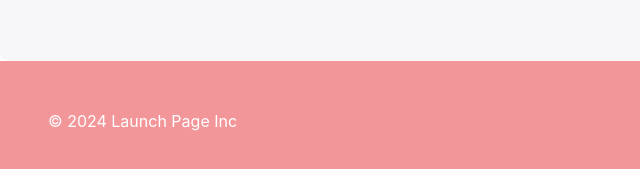
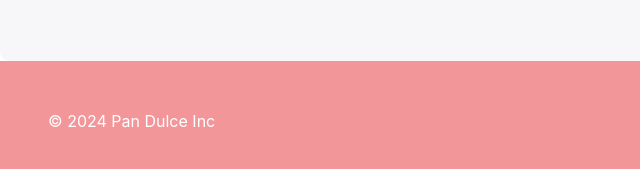
Before and after one commit to lucila-hernandez/launch-page, a plain HTML site: page index.html in a window 1280 px wide. Shown: the part 2067-2236 px from the top of the page, 0-640 px from the left. Drawn offline with nearby package versions, Linux system fonts and the light colour scheme.

Commit message:
updated index.html

```diff
--- a/index.html
+++ b/index.html
@@ -68,7 +68,7 @@
 
   <!-- FOOTER -->
     <div class="bg-secondary p-5 text-white">
-        &copy; 2024 Launch Page Inc
+        &copy; 2024 Pan Dulce Inc
     </div>
 </body>
 </html>
```
